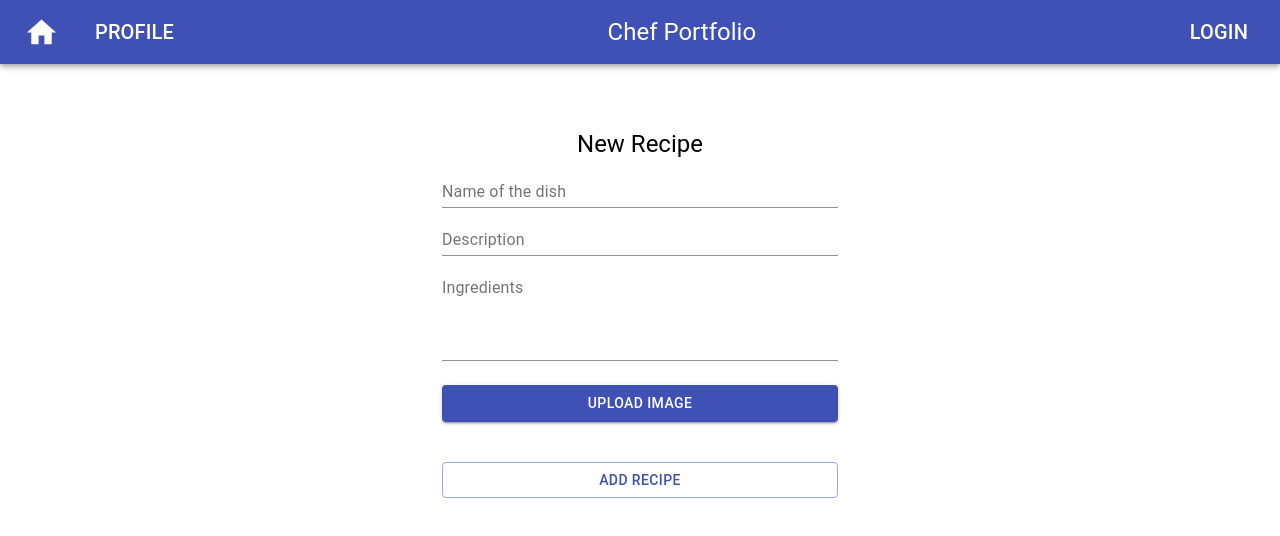
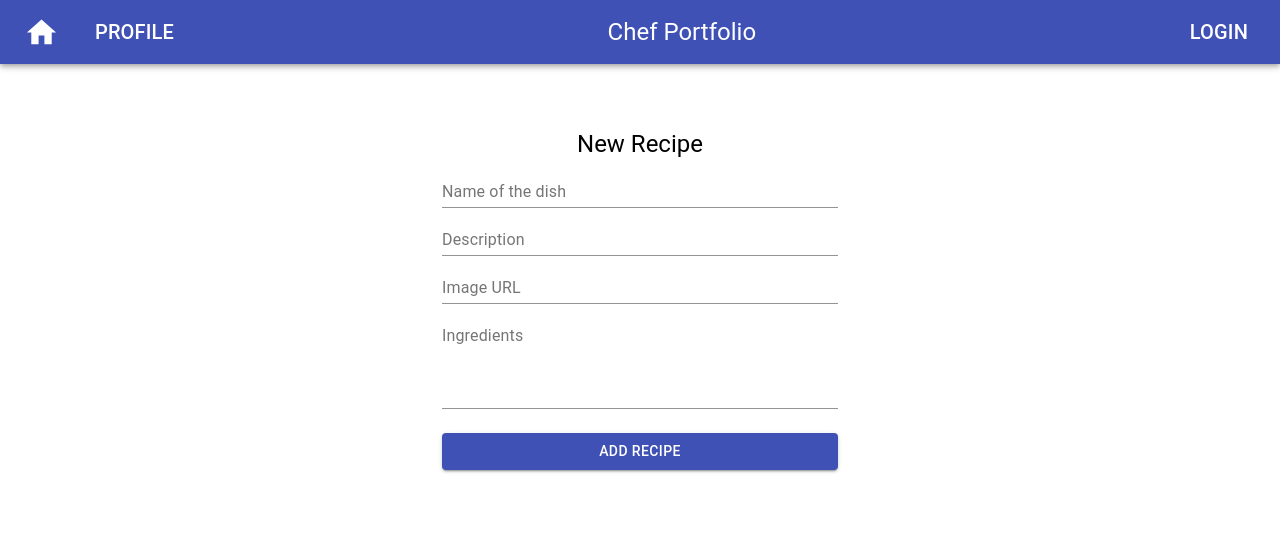
Before and after one commit to chef-portfolio-build/Front-end, a React (Create React App) app in the folder my-app/: page /profile in a window 1280 px wide. Shown: the top 536 px of the page. Built offline with nearby package versions, Linux system fonts and the light colour scheme.

Commit message:
added input field for img url

```diff
--- a/my-app/src/components/Profile.js
+++ b/my-app/src/components/Profile.js
@@ -11,6 +11,7 @@ export default function Profile() {
       title: recipe.title,
       description: recipe.description,
       ingredients: recipe.ingredients,
+      image: recipe.image,
     };
     setRecipes([...recipes, newRecipe])
   }
--- a/my-app/src/components/RecipeForm.js
+++ b/my-app/src/components/RecipeForm.js
@@ -14,11 +14,19 @@ export default function RecipeForm(props) {
     title: '',
     description: '',
     ingredients: '',
+    image: '',
   });
 
   const handleChange = event => {
     setRecipe({ ...recipe, [event.target.id]: event.target.value });
   };
+
+  // const handleImageChange = event => {
+  //   if (event.target.files && event.target.files[0]) {
+  //     const url = URL.createObjectURL(event.target.files[0]);
+  //     setRecipe({ ...recipe, image: url });
+  //   }
+  // }
 
   const submitForm = event => {
     event.preventDefault();
@@ -31,7 +39,8 @@ export default function RecipeForm(props) {
         <div className={classes.paper}>
           <Typography component="h2" variant="h5">
             New Recipe
-      </Typography>
+          </Typography>
+
           <TextField
             id="title"
             name="title"
@@ -55,7 +64,18 @@ export default function RecipeForm(props) {
             onChange={handleChange}
             value={recipe.description}
           />
-          {/* <input id="ingredients" name='ingredients' type='ingredients' placeholder='ingredients' value={recipe.ingredients} onChange={handleChange} /> */}
+
+          <TextField
+            id="image"
+            name="image"
+            label="Image URL"
+            type="image"
+            multiline
+            fullWidth
+            rowsMax="4"
+            onChange={handleChange}
+            value={recipe.image}
+          />
           <TextField
             id="ingredients"
             name="ingredients"
@@ -67,9 +87,9 @@ export default function RecipeForm(props) {
             onChange={handleChange}
           />
 
-          <Button
+          {/* <Button
             fullWidth
-            variant="contained"
+            variant="outlined"
             component="label"
             color="primary"
             className={classes.submit}
@@ -78,12 +98,13 @@ export default function RecipeForm(props) {
               <input
               type="file"
               style={{ display: "none" }}
+              onChange={handleImageChange}
             />
-          </Button>
+          </Button> */}
 
           <Button type="submit"
             fullWidth
-            variant="outlined"
+            variant="contained"
             color="primary"
             className={classes.submit}
           >
--- a/my-app/src/components/Recipes.js
+++ b/my-app/src/components/Recipes.js
@@ -19,6 +19,9 @@ const useStyles = makeStyles({
   },
   pos: {
     marginTop: 12,
+  },
+  images: {
+    width: '100%',
   },
 });
 
@@ -49,6 +52,10 @@ const Recipes = props => {
             <Typography variant="body2" component="p">
               {recipe.description}
             </Typography>
+            {/* <Typography variant="body2" component="p">
+              {recipe.image}
+            </Typography> */}
+            {recipe.image && <img src={recipe.image} alt="img" className={classes.images} />}
 
             <Typography className={classes.pos} color="textSecondary">
               Ingredients
--- a/my-app/src/components/Register-Page.js
+++ b/my-app/src/components/Register-Page.js
@@ -124,8 +124,6 @@ export default function Register() {
               </Link>
             </Grid>
           </Grid>
-
-
         </form>
       </div>
 
```
Also changed, not shown: 1 other file (tests, documents, lock files or other folders).
